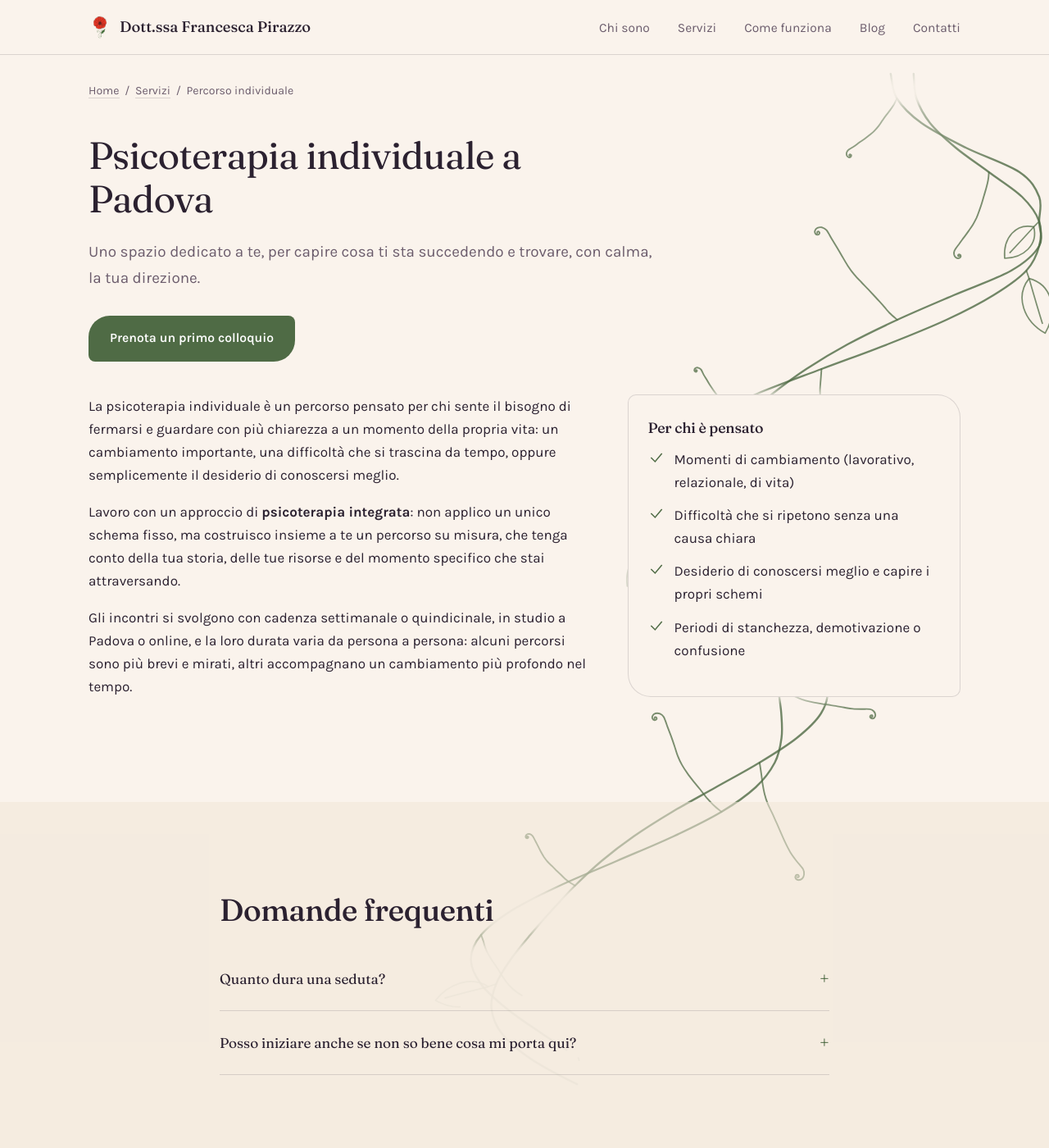
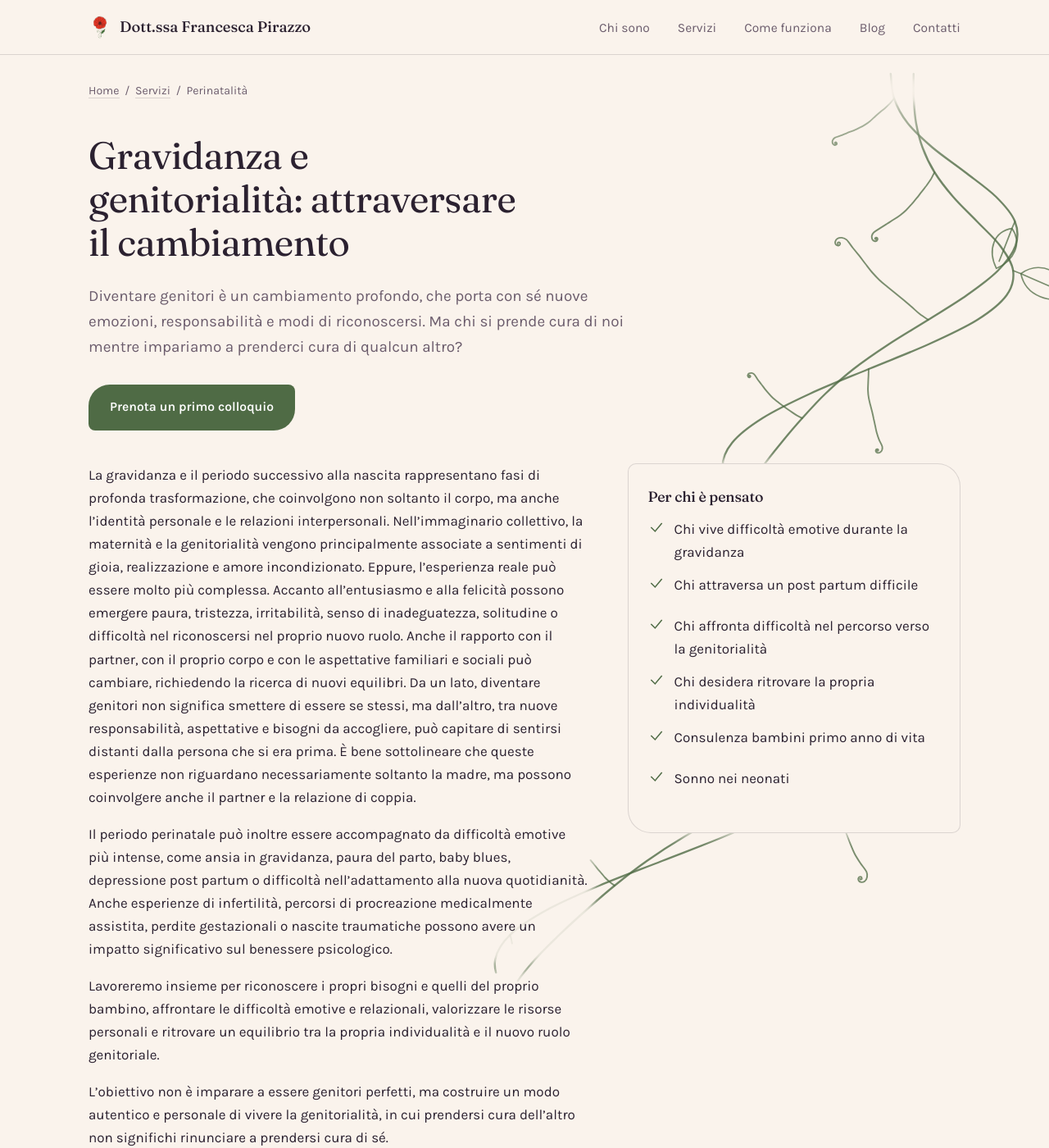
Before and after one commit to Manuelgujo/demo-franci, a Jekyll site: the page built from _servizi/percorso-individuale.md, in a window 1280 px wide and 1400 px high. Shown: the whole window at 82% size. Built offline with Jekyll 4.4.1, drawn with Linux system fonts in a browser that asks for light colours; some of the changed text lies outside the part shown.

Commit message:
Update Servizio “percorso-individuale”

```diff
--- a/_servizi/percorso-individuale.md
+++ b/_servizi/percorso-individuale.md
@@ -1,28 +1,41 @@
 ---
-card_title: Percorso individuale
+card_title: Perinatalità
 order: 30
-icon: user
-card_excerpt: Per chi attraversa un momento di cambiamento, difficoltà o semplicemente desidera conoscersi meglio.
-title: Psicoterapia individuale a Padova
-description: Percorsi di psicoterapia individuale a Padova e online con la Dott.ssa Francesca Pirazzo, per adulti
-  che attraversano un cambiamento, una difficoltà o desiderano conoscersi meglio.
-h1: Psicoterapia individuale a Padova
-lede: Uno spazio dedicato a te, per capire cosa ti sta succedendo e trovare, con calma, la tua direzione.
+icon: home
+card_excerpt: Uno spazio di ascolto per affrontare i cambiamenti emotivi della gravidanza e del post partum, ritrovando un equilibrio tra genitorialità, benessere e identità personale.
+title: Psicologa perinatale a Padova | Gravidanza e Post Partum
+description: Sostegno psicologico perinatale a Padova per gravidanza, post partum, difficoltà emotive e genitorialità. Uno spazio per ritrovare equilibrio e benessere.
+h1: 'Gravidanza e genitorialità: attraversare il cambiamento'
+lede: Diventare genitori è un cambiamento profondo, che porta con sé nuove emozioni, responsabilità e modi di riconoscersi. Ma chi si prende cura di noi mentre impariamo a prenderci cura di qualcun altro?
 per_chi:
-- Momenti di cambiamento (lavorativo, relazionale, di vita)
-- Difficoltà che si ripetono senza una causa chiara
-- Desiderio di conoscersi meglio e capire i propri schemi
-- Periodi di stanchezza, demotivazione o confusione
+  - Chi vive difficoltà emotive durante la gravidanza
+  - Chi attraversa un post partum difficile
+  - Chi affronta difficoltà nel percorso verso la genitorialità
+  - Chi desidera ritrovare la propria individualità
+  - Consulenza bambini primo anno di vita
+  - Sonno nei neonati
 faq:
-- q: Quanto dura una seduta?
-  a: Le sedute individuali durano circa 50 minuti, con cadenza generalmente settimanale.
-- q: Posso iniziare anche se non so bene cosa mi porta qui?
-  a: 'Sì. Molte persone iniziano proprio con l''idea poco chiara: il primo colloquio serve anche a mettere a fuoco
-    insieme di cosa hai bisogno.'
+  - q: Posso chiedere sostegno psicologico anche durante la gravidanza?
+    a: Certamente. La gravidanza può portare con sé preoccupazioni, insicurezze, cambiamenti corporei e timori legati al parto o alla futura genitorialità. Uno spazio di ascolto può aiutare a comprendere e affrontare queste emozioni, senza giudizio.
+  - q: Il sostegno psicologico perinatale è rivolto anche ai papà e ai partner?
+    a: Sì\. Anche i partner possono vivere cambiamenti emotivi, nuove responsabilità e difficoltà nell’adattamento alla genitorialità. Il sostegno psicologico può offrire uno spazio per esplorare questi vissuti e affrontare le trasformazioni personali e relazionali.
+  - q: Qual è la differenza tra baby blues e depressione post partum?
+    a: Il baby blues è una condizione transitoria che può comparire nei primi giorni dopo il parto, caratterizzata da maggiore sensibilità emotiva, pianto e sbalzi d’umore, e tende a risolversi entro circa due settimane. La depressione post partum presenta invece sintomi più persistenti e può incidere significativamente sul benessere e sulla quotidianità. In presenza di segnali di sofferenza è importante rivolgersi a un professionista per una valutazione adeguata.
+  - q: Quando può essere utile rivolgersi a una psicologa perinatale?
+    a: 'Il sostegno psicologico perinatale può essere utile durante la gravidanza, dopo la nascita o nel percorso verso la genitorialità. Non è necessario vivere una difficoltà particolarmente intensa: anche il desiderio di comprendere le proprie emozioni e affrontare con maggiore consapevolezza i cambiamenti può essere un buon motivo per chiedere supporto.'
+  - q: È normale provare ansia, tristezza o emozioni contrastanti dopo la nascita?
+    a: Sì, la nascita di un bambino può accompagnarsi a emozioni molto diverse, anche apparentemente contraddittorie\. Gioia, paura, stanchezza e tristezza possono coesistere\. Se queste emozioni diventano persistenti, particolarmente intense o interferiscono con la quotidianità, può essere importante cercare un sostegno professionale\.
+  - q: È normale sentire di aver perso una parte di sé dopo essere diventati genitori?
+    a: La genitorialità può modificare profondamente abitudini, priorità e percezione di sé. Può capitare di sentirsi distanti dalla propria identità precedente o di faticare a riconoscere i propri bisogni. Il percorso psicologico può aiutare a ritrovare spazio per la propria individualità, integrandola con il nuovo ruolo genitoriale.
+  - q: '### Posso rivolgermi a una psicologa perinatale anche per difficoltà nella gestione del neonato?'
+    a: Certo. I primi mesi di vita di un bambino possono portare con sé dubbi e difficoltà legati al pianto, al sonno, alla regolazione emotiva e alla comprensione dei suoi bisogni. Il sostegno psicologico perinatale offre uno spazio per esplorare queste fatiche, comprendere meglio i segnali del neonato e favorire la costruzione di una relazione affettiva serena, nel rispetto dei tempi e delle caratteristiche di ciascuno.
+published: true
 ---
 
-La psicoterapia individuale è un percorso pensato per chi sente il bisogno di fermarsi e guardare con più chiarezza a un momento della propria vita: un cambiamento importante, una difficoltà che si trascina da tempo, oppure semplicemente il desiderio di conoscersi meglio.
+La gravidanza e il periodo successivo alla nascita rappresentano fasi di profonda trasformazione, che coinvolgono non soltanto il corpo, ma anche l’identità personale e le relazioni interpersonali. Nell’immaginario collettivo, la maternità e la genitorialità vengono principalmente associate a sentimenti di gioia, realizzazione e amore incondizionato. Eppure, l’esperienza reale può essere molto più complessa. Accanto all’entusiasmo e alla felicità possono emergere paura, tristezza, irritabilità, senso di inadeguatezza, solitudine o difficoltà nel riconoscersi nel proprio nuovo ruolo. Anche il rapporto con il partner, con il proprio corpo e con le aspettative familiari e sociali può cambiare, richiedendo la ricerca di nuovi equilibri. Da un lato, diventare genitori non significa smettere di essere se stessi, ma dall'altro, tra nuove responsabilità, aspettative e bisogni da accogliere, può capitare di sentirsi distanti dalla persona che si era prima. È bene sottolineare che queste esperienze non riguardano necessariamente soltanto la madre, ma possono coinvolgere anche il partner e la relazione di coppia.
 
-Lavoro con un approccio di **psicoterapia integrata**: non applico un unico schema fisso, ma costruisco insieme a te un percorso su misura, che tenga conto della tua storia, delle tue risorse e del momento specifico che stai attraversando.
+Il periodo perinatale può inoltre essere accompagnato da difficoltà emotive più intense, come ansia in gravidanza, paura del parto, baby blues, depressione post partum o difficoltà nell’adattamento alla nuova quotidianità. Anche esperienze di infertilità, percorsi di procreazione medicalmente assistita, perdite gestazionali o nascite traumatiche possono avere un impatto significativo sul benessere psicologico.
 
-Gli incontri si svolgono con cadenza settimanale o quindicinale, in studio a Padova o online, e la loro durata varia da persona a persona: alcuni percorsi sono più brevi e mirati, altri accompagnano un cambiamento più profondo nel tempo.
+Lavoreremo insieme per riconoscere i propri bisogni e quelli del proprio bambino, affrontare le difficoltà emotive e relazionali, valorizzare le risorse personali e ritrovare un equilibrio tra la propria individualità e il nuovo ruolo genitoriale.
+
+L’obiettivo non è imparare a essere genitori perfetti, ma costruire un modo autentico e personale di vivere la genitorialità, in cui prendersi cura dell’altro non significhi rinunciare a prendersi cura di sé.
```
